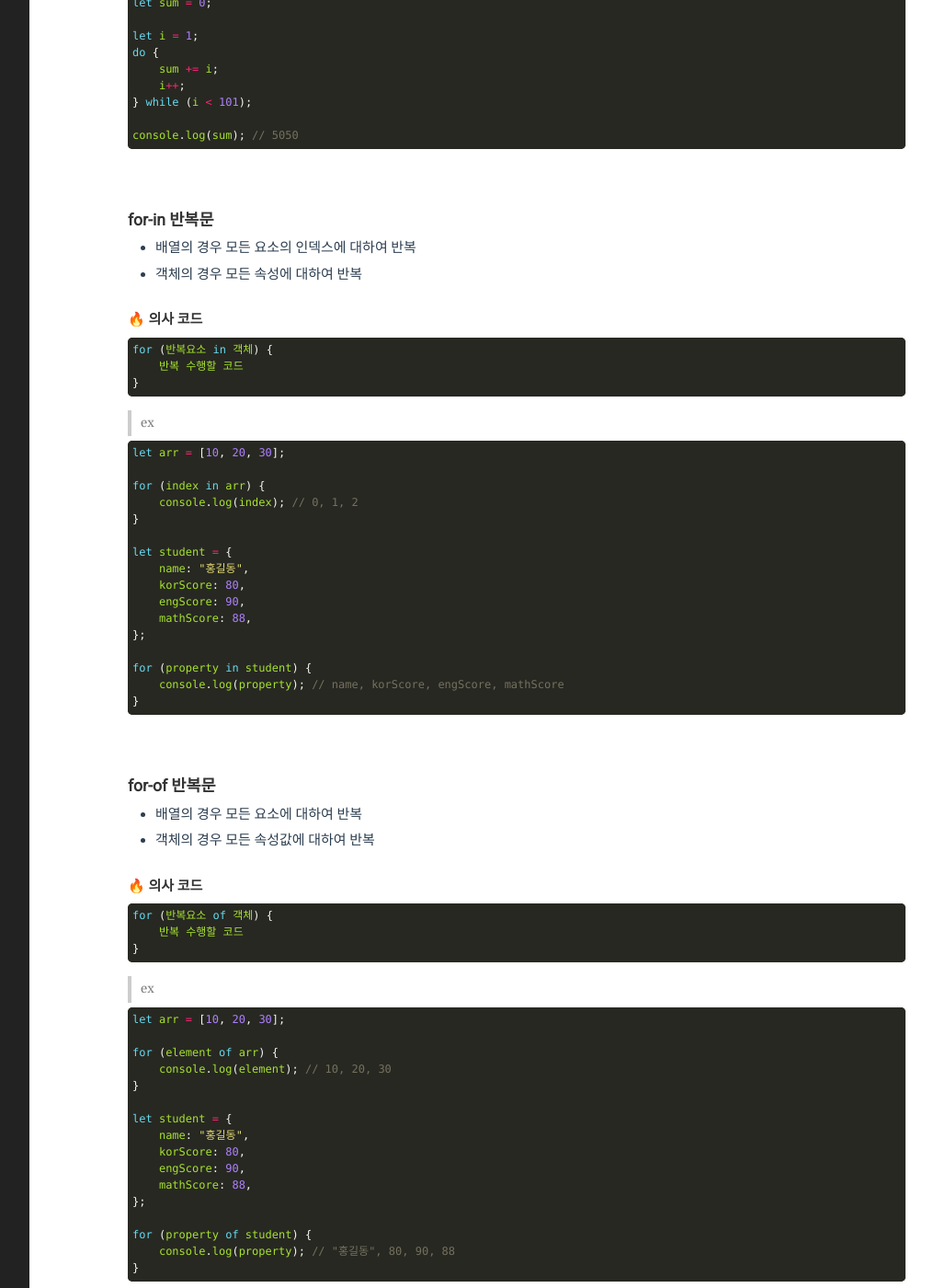
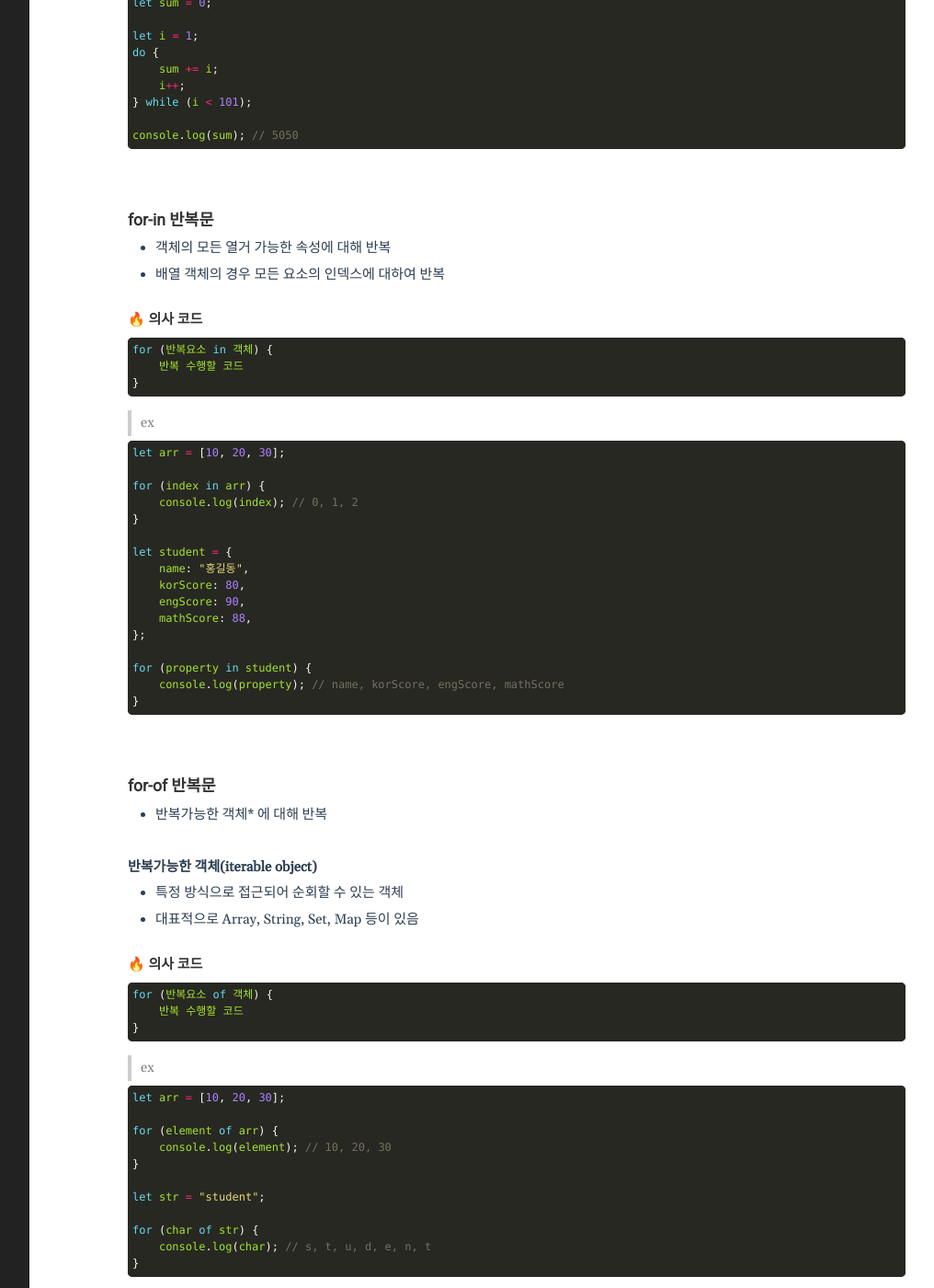
Before and after one commit to jingoo5520/jingoo5520.github.io, a Jekyll site: the page built from _posts/2024-06-09-js-looping-code.markdown, in a window 1280 px wide and 1400 px high, scrolled down 1607 px. Shown: the whole window at 92% size, without its empty margins (188-1204 px from the left). Built offline with Jekyll 4.4.1, drawn with Linux system fonts in a browser that asks for light colours.

````diff
--- a/_posts/2024-06-09-js-looping-code.markdown
+++ b/_posts/2024-06-09-js-looping-code.markdown
@@ -102,9 +102,8 @@ console.log(sum); // 5050
 
 ### for-in 반복문
 
--   배열의 경우 모든 요소의 인덱스에 대하여 반복
-
--   객체의 경우 모든 속성에 대하여 반복
+-   객체의 모든 열거 가능한 속성에 대해 반복
+-   배열 객체의 경우 모든 요소의 인덱스에 대하여 반복
 
 #### 의사 코드
 
@@ -139,9 +138,14 @@ for (property in student) {
 
 ### for-of 반복문
 
--   배열의 경우 모든 요소에 대하여 반복
+-   반복가능한 객체\* 에 대해 반복
 
--   객체의 경우 모든 속성값에 대하여 반복
+<br>
+
+**반복가능한 객체(iterable object)**<br>
+
+-   특정 방식으로 접근되어 순회할 수 있는 객체
+-   대표적으로 Array, String, Set, Map 등이 있음
 
 #### 의사 코드
 
@@ -160,15 +164,10 @@ for (element of arr) {
     console.log(element); // 10, 20, 30
 }
 
-let student = {
-    name: "홍길동",
-    korScore: 80,
-    engScore: 90,
-    mathScore: 88,
-};
+let str = "student";
 
-for (property of student) {
-    console.log(property); // "홍길동", 80, 90, 88
+for (char of str) {
+    console.log(char); // s, t, u, d, e, n, t
 }
 ```
 
--- a/_posts/2024-06-13-js-array.markdown
+++ b/_posts/2024-06-13-js-array.markdown
@@ -175,8 +175,6 @@ console.log(arr2); // [1, 2, 3]
 **function(currentValue, [index, arr])**: 각 요소 차례 마다 실행할 함수<br>
 **thisValue**
 
-<br>
-
 > ex
 
 ```javascript
````
Also changed, not shown: _posts/2024-06-17-js-function.markdown (added, +191 -0 lines), _posts/test.html (+3 -19 lines).
